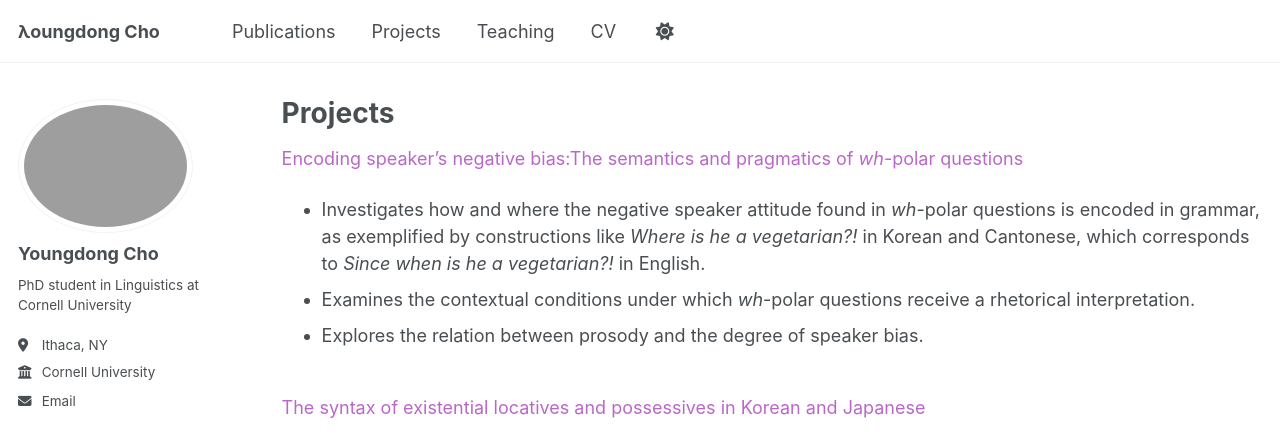
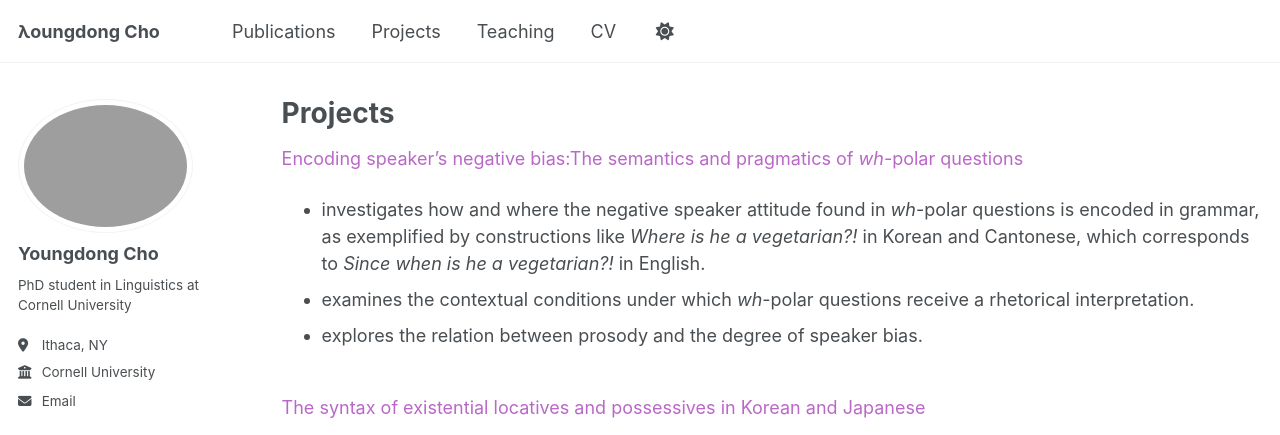
Before and after one commit to youngdongcho-ling/youngdongcho-ling.github.io, a Jekyll site: the page built from _pages/projects.md, in a window 1280 px wide and 1154 px high. Shown: the top 435 px of the window. Built offline with Jekyll 4.4.1, drawn with Linux system fonts in a browser that asks for light colours; a script that is not in the unit is left out.

```diff
--- a/_pages/projects.md
+++ b/_pages/projects.md
@@ -6,9 +6,9 @@ author_profile: true
 ---
 
 <span style="color: #BA68C8;">Encoding speaker's negative bias:The semantics and pragmatics of <i>wh</i>-polar questions</span>
-- Investigates how and where the negative speaker attitude found in <i>wh</i>-polar questions is encoded in grammar, as exemplified by constructions like <i>Where is he a vegetarian?!</i> in Korean and Cantonese, which corresponds to <i>Since when is he a vegetarian?!</i> in English.
-- Examines the contextual conditions under which <i>wh</i>-polar questions receive a rhetorical interpretation.
-- Explores the relation between prosody and the degree of speaker bias.
+- investigates how and where the negative speaker attitude found in <i>wh</i>-polar questions is encoded in grammar, as exemplified by constructions like <i>Where is he a vegetarian?!</i> in Korean and Cantonese, which corresponds to <i>Since when is he a vegetarian?!</i> in English.
+- examines the contextual conditions under which <i>wh</i>-polar questions receive a rhetorical interpretation.
+- explores the relation between prosody and the degree of speaker bias.
 <br><br>
 
 <span style="color: #BA68C8;">The syntax of existential locatives and possessives in Korean and Japanese</span>
```
